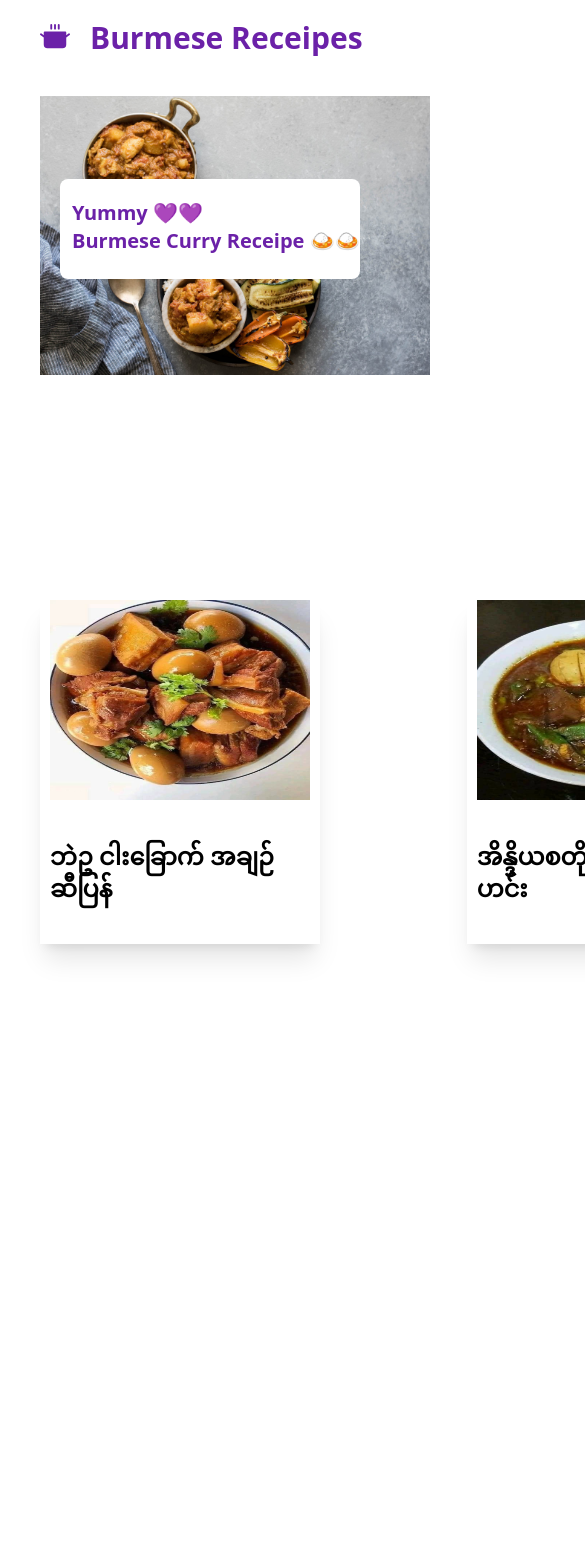
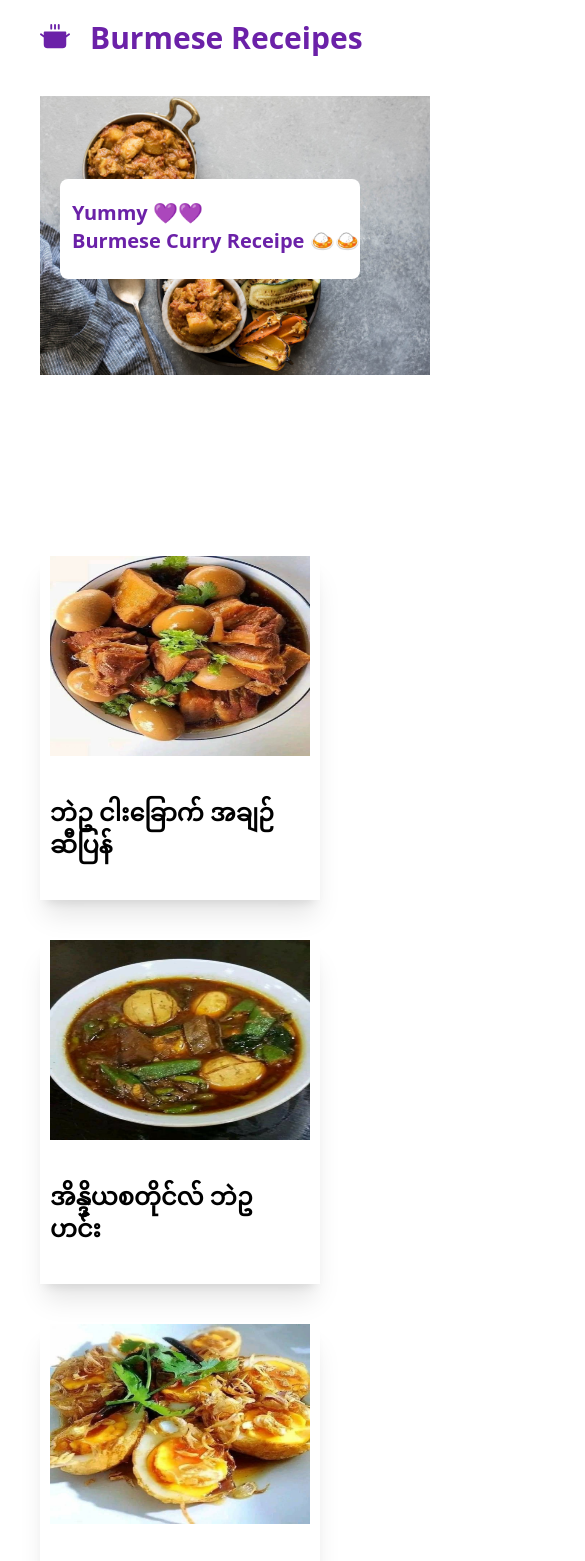
Before and after one commit to Hanna1997-del/burmese-receipe, a Next.js app: page / in a window 390 px wide. Shown: the top 1561 px of the page, 585 px wide, since content can reach past the window. Before the commit the page ends 1008 px from the top, so only its background shows below. Built offline with nearby package versions, Linux system fonts and the light colour scheme.

Commit message:
responsive size

```diff
--- a/src/pages/Receipe/[Name].tsx
+++ b/src/pages/Receipe/[Name].tsx
@@ -14,7 +14,7 @@ export default function Category() {
   return (
     <div className="mt-5" >
            <Link href={"/"} className='border bg-purple-500 text-white rounded-lg ml-3 border-purple-500 px-5 py-1'>Back</Link>
-           <div className="flex w-[1240px] h-screen gap-5 items-center mt-" >
+           <div className="flex flex-col lg:flex-row w-[1240px] h-screen gap-5 items-center " >
            <div className='w-1/2 ml-5'>
 
            <img src={`/images/${receipe?.Name}.jpg`}
--- a/src/pages/Receipe/index.tsx
+++ b/src/pages/Receipe/index.tsx
@@ -17,9 +17,9 @@ const Receipe:React.FC<ReceipeProps> = () => {
 
     return (
         <>
-        <div className=" grid grid-cols-3 gap-10 mt-16">
+        <div className=" grid md:grid-cols-2 lg:grid-cols-3 md:gap-8 lg:gap-10 mt-5 lg:mt-16">
         {Receipes.slice(0,visible).map((receipe, index)=>(
-         <div className="flex gap-5 max-w-[280px] max-h-[500px]  justify-center items-center mt-10 shadow-xl"  key={index}>
+         <div className="flex md:gap-1 lg:gap-5 max-w-[280px] max-h-[500px]  justify-center items-center mt-10 shadow-xl"  key={index}>
 
 
              <Link href={`/Receipe/${receipe.Name}`}>
--- a/src/pages/index.tsx
+++ b/src/pages/index.tsx
@@ -10,7 +10,7 @@ const inter = Inter({ subsets: ["latin"] });
 export default function Home() {
 
   return (
-   <main className="w-[1240px] h-full  ml-10 mt-5">
+   <main className="lg:w-[1240px] md:w-[700px] h-full  ml-10 mt-5">
     <div className="flex  items-center  gap-5 text-purple-800 ">
     <PiCookingPotFill size={30}  className=""/>
     <h1 className="font-bold text-3xl ">  Burmese Receipes</h1>
```
